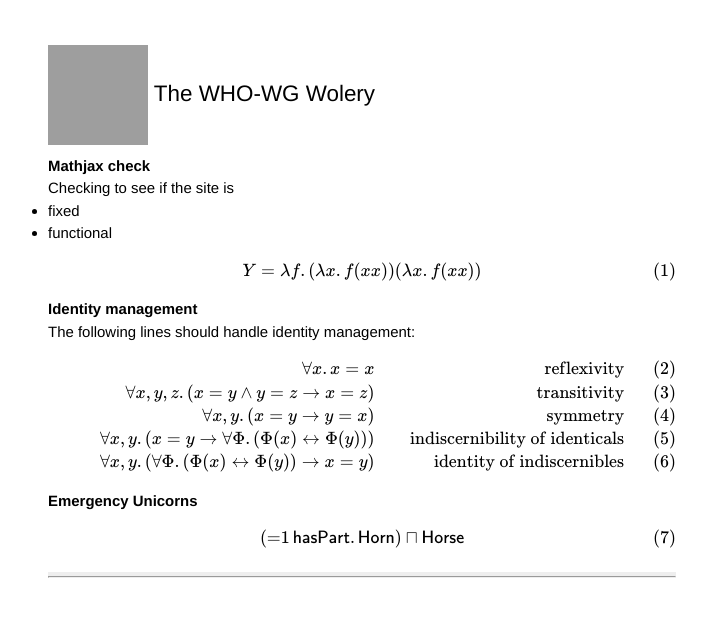
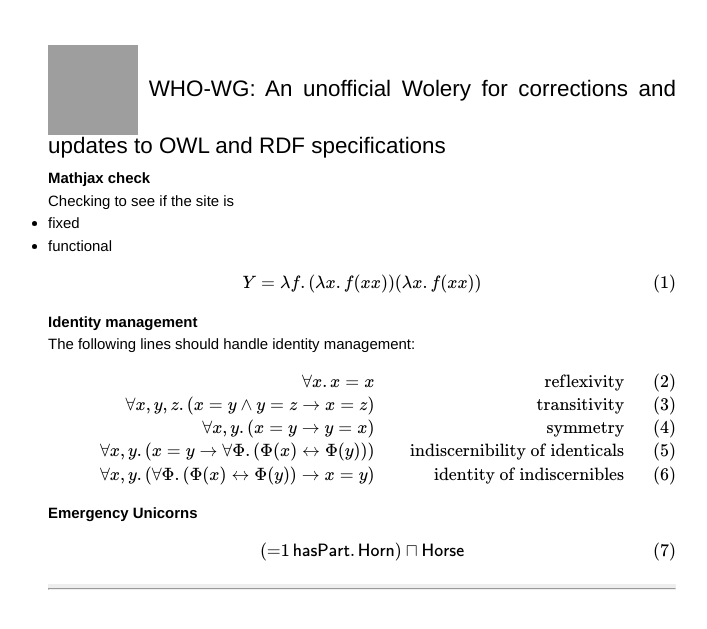
Before and after one commit to WHO-WG/WHO-WG.github.io, a Jekyll site: the page built from index.html, in a window 1280 px wide, cut to the strip 0-1360 px from the top of the page. Shown: the top 629 px of the strip, without its empty margins (278-985 px from the left). Built offline with Jekyll 4.4.1, drawn with Linux system fonts in a browser that asks for light colours; Markdown is read by kramdown in place of the engine named in the settings; formulas are drawn with MathJax 3; grey boxes are pictures that could not be loaded.

Commit message:
header change

```diff
--- a/_layouts/default.html
+++ b/_layouts/default.html
@@ -22,7 +22,8 @@
         <div class="site">
           <div class="header">
 	    <img src="{{site.github.owner_gravatar_url}}"style="width:
-          100px; height=100px; vertical-align: middle;"/> The WHO-WG Wolery
+          90px; vertical-align: middle;"/> WHO-WG: An unofficial
+          Wolery for corrections and updates to OWL and RDF specifications
           </div>
 
           {{ content }}
```
